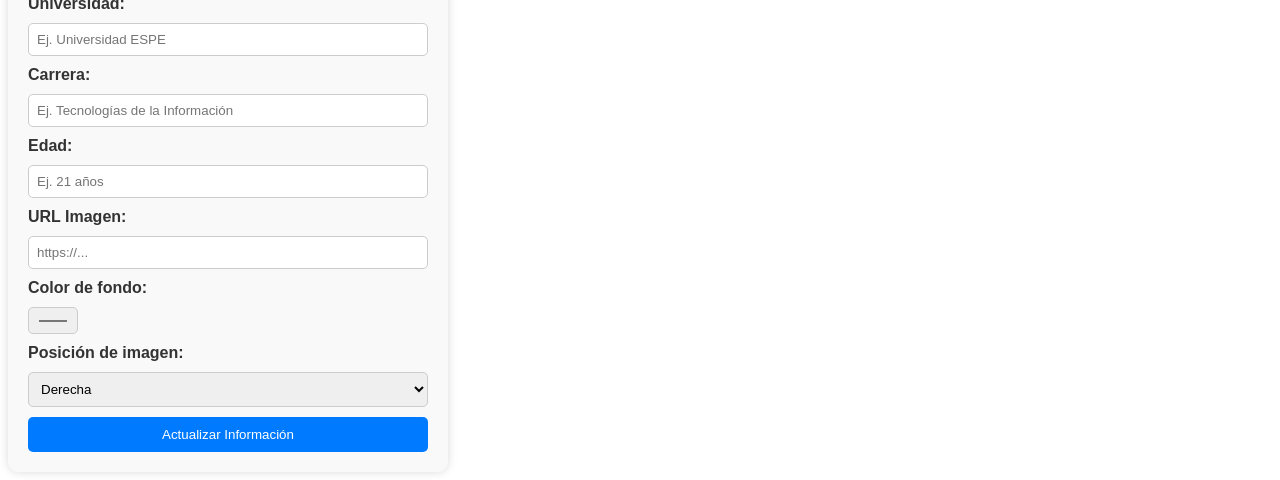
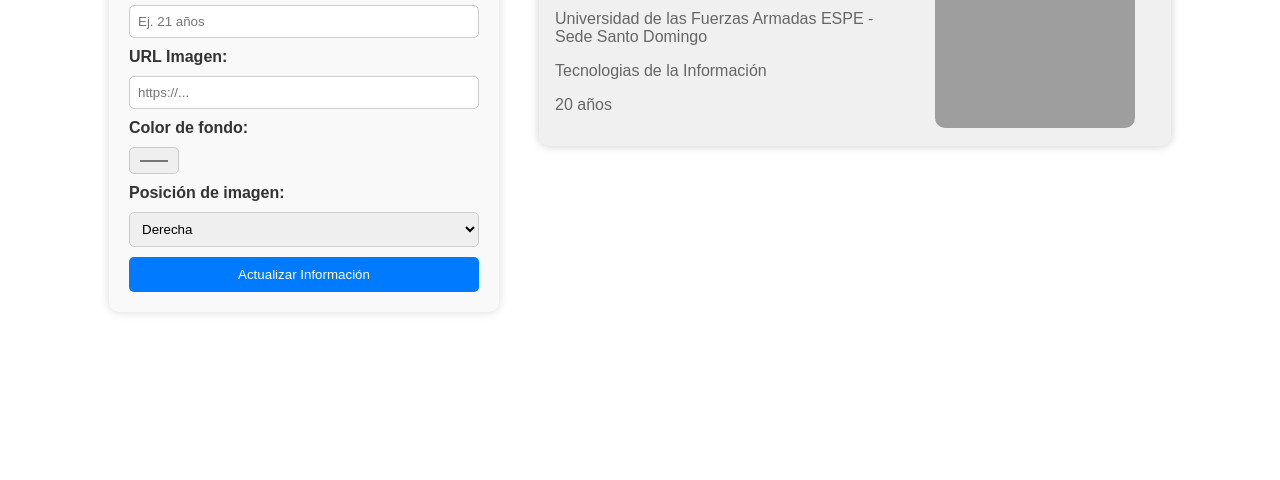
Before and after one commit to Alexmig24/web-components_t1_aq, a plain HTML site: page index.html in a window 1280 px wide. Shown: the part 372-852 px from the top of the page. After the commit the page ends 800 px from the top, so only its background shows below. Drawn offline with Linux system fonts and the light colour scheme.

Commit message:
Ordenar codigo de ejemplo del archivo index.html, ademas de poner evidencias de funcionamiento

```diff
--- a/JS/formularioContactoAQ.js
+++ b/JS/formularioContactoAQ.js
@@ -16,7 +16,7 @@ class formularioContactoAQ extends HTMLElement {
           background: #f9f9f9;
           border-radius: 10px;
           box-shadow: 0 0 10px rgba(0,0,0,0.15);
-          max-width: 400px;
+          min-width: 350px;
           font-family: Arial, sans-serif;
         }
 
--- a/JS/tarjetaAQ.js
+++ b/JS/tarjetaAQ.js
@@ -38,7 +38,7 @@ class tarjetaAQ extends HTMLElement {
           padding: 1em;
           background-color: ${tema};
           font-family: Arial, sans-serif;
-          max-width: 700px;
+          max-width: 600px;
           margin: 20px auto;
         }
 
--- a/index.html
+++ b/index.html
@@ -3,19 +3,42 @@
 <head>
     <meta charset="UTF-8" />
     <meta name="viewport" content="width=device-width, initial-scale=1.0"/>
-    <title>Tarea 1 - 23116</title>
+    <title>Tarea 2 - 23116</title>
+    <style>
+        html, body {
+            height: 100%;
+            margin: 0;
+            padding: 0;
+        }
+        body {
+            min-height: 100vh;
+            display: flex;
+            align-items: center;
+            justify-content: center;
+        }
+        .container{
+            display: flex;
+            align-items: center;
+            justify-content: center;
+            gap: 40px; /* Espacio entre tarjeta y formulario */
+        }
+    </style>
 </head>
 <body>
-    <!-- Imagen en lado derecha manualmente -->
+    <div class="container">
+        <!-- Nuevo Web component tipo formulario -->
+        <formulario-aq>
+            <button slot="boton-enviar">Actualizar Información</button>
+        </formulario-aq>
+
+        <!-- Imagen en lado izquierda manualmente -->
         <tarjeta-aq-perfil id="perfil" tema="#f0f0f0" imagen="https://cdn-icons-png.flaticon.com/512/3135/3135768.png" lado="derecha">
             <h2 slot="nombre">Alexander Quizhpe</h2>
             <p slot="estudio">Universidad de las Fuerzas Armadas ESPE - Sede Santo Domingo</p>
             <p slot="carrera">Tecnologias de la Información </p>
             <p slot="edad">20 años</p>
         </tarjeta-aq-perfil>
-    <formulario-aq>
-        <button slot="boton-enviar">Actualizar Información</button>
-    </formulario-aq>
+    </div>
     <script type="module" src="JS/tarjetaAQ.js"></script>
     <script type="module" src="JS/formularioContactoAQ.js"></script>
 </body>
```
Also changed, not shown: docs/EjemploFuncionamientoWebsComponents.png (added). Lines whose indentation alone changed are shown as unchanged.
